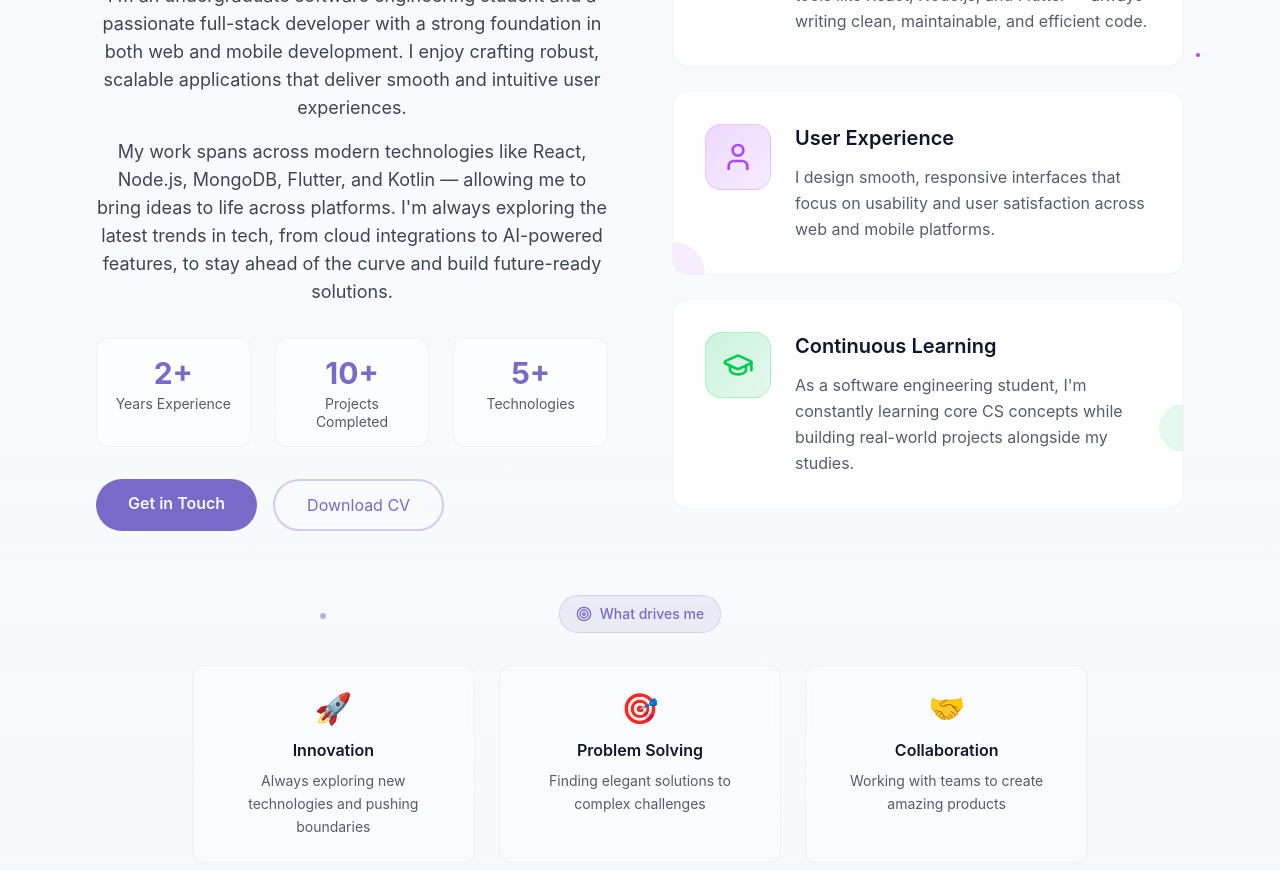
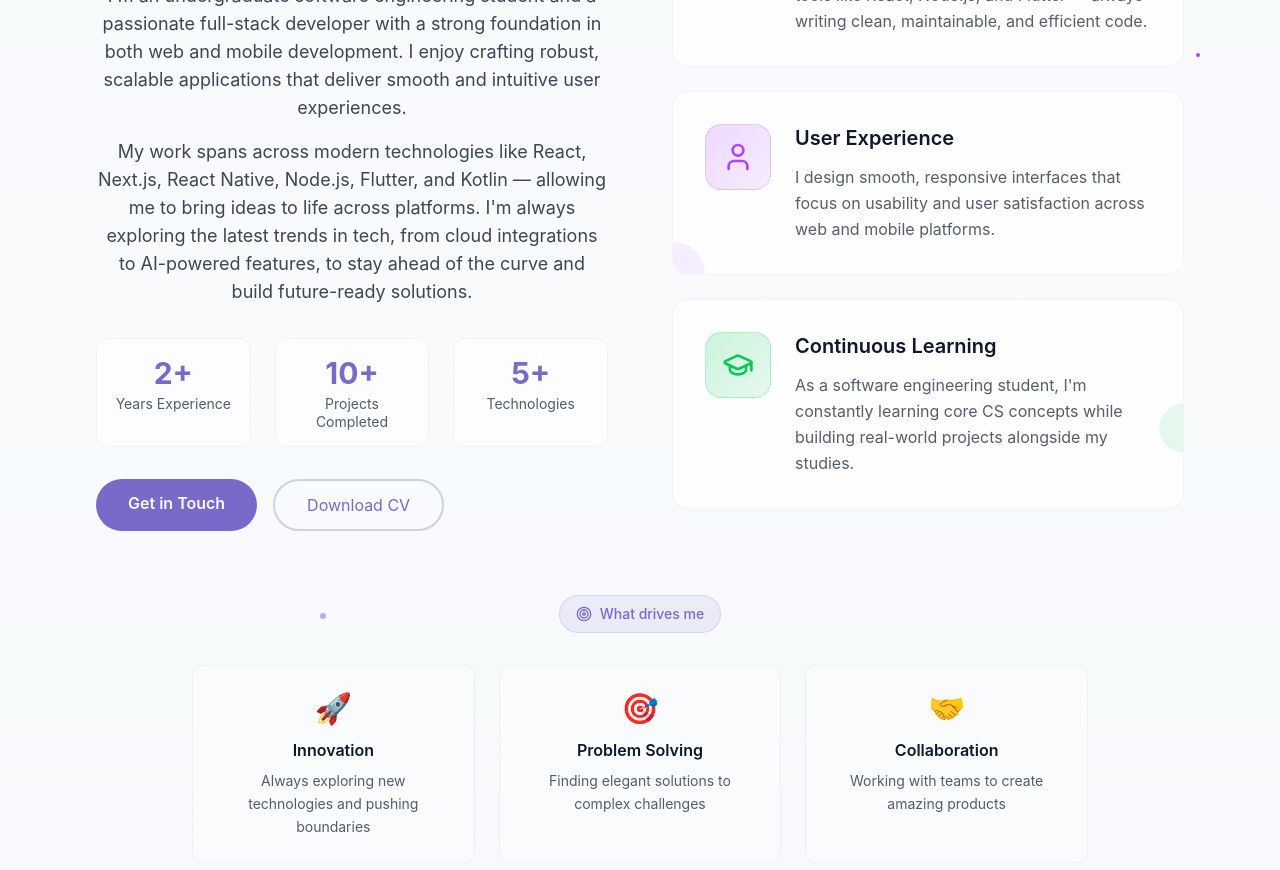
Before and after one commit to EshanAk-dev/My-Portfolio, a React (Vite) app: page / in a window 1280 px wide. Shown: the part 1200-2070 px from the top of the page. Built offline with nearby package versions, Linux system fonts and the light colour scheme.

Commit message:
Update about section

```diff
--- a/src/components/AboutSection.jsx
+++ b/src/components/AboutSection.jsx
@@ -49,11 +49,12 @@ const AboutSection = () => {
                   experiences.
                 </p>
                 <p className="text-sm sm:text-base lg:text-lg">
-                  My work spans across modern technologies like React, Node.js,
-                  MongoDB, Flutter, and Kotlin — allowing me to bring ideas to
-                  life across platforms. I'm always exploring the latest trends
-                  in tech, from cloud integrations to AI-powered features, to
-                  stay ahead of the curve and build future-ready solutions.
+                  My work spans across modern technologies like React, Next.js,
+                  React Native, Node.js, Flutter, and Kotlin — allowing
+                  me to bring ideas to life across platforms. I'm always
+                  exploring the latest trends in tech, from cloud integrations
+                  to AI-powered features, to stay ahead of the curve and build
+                  future-ready solutions.
                 </p>
               </div>
             </div>
```
